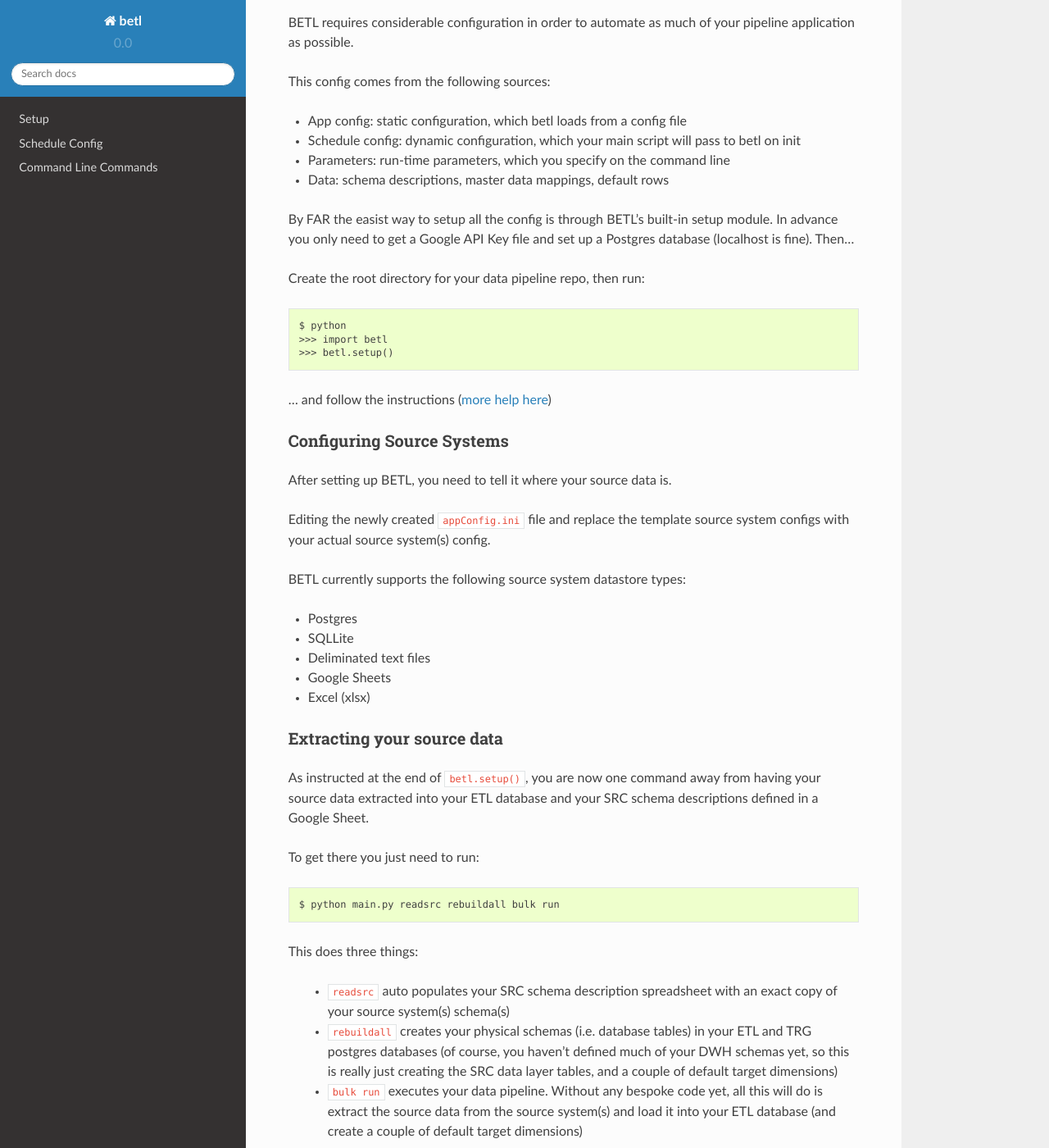
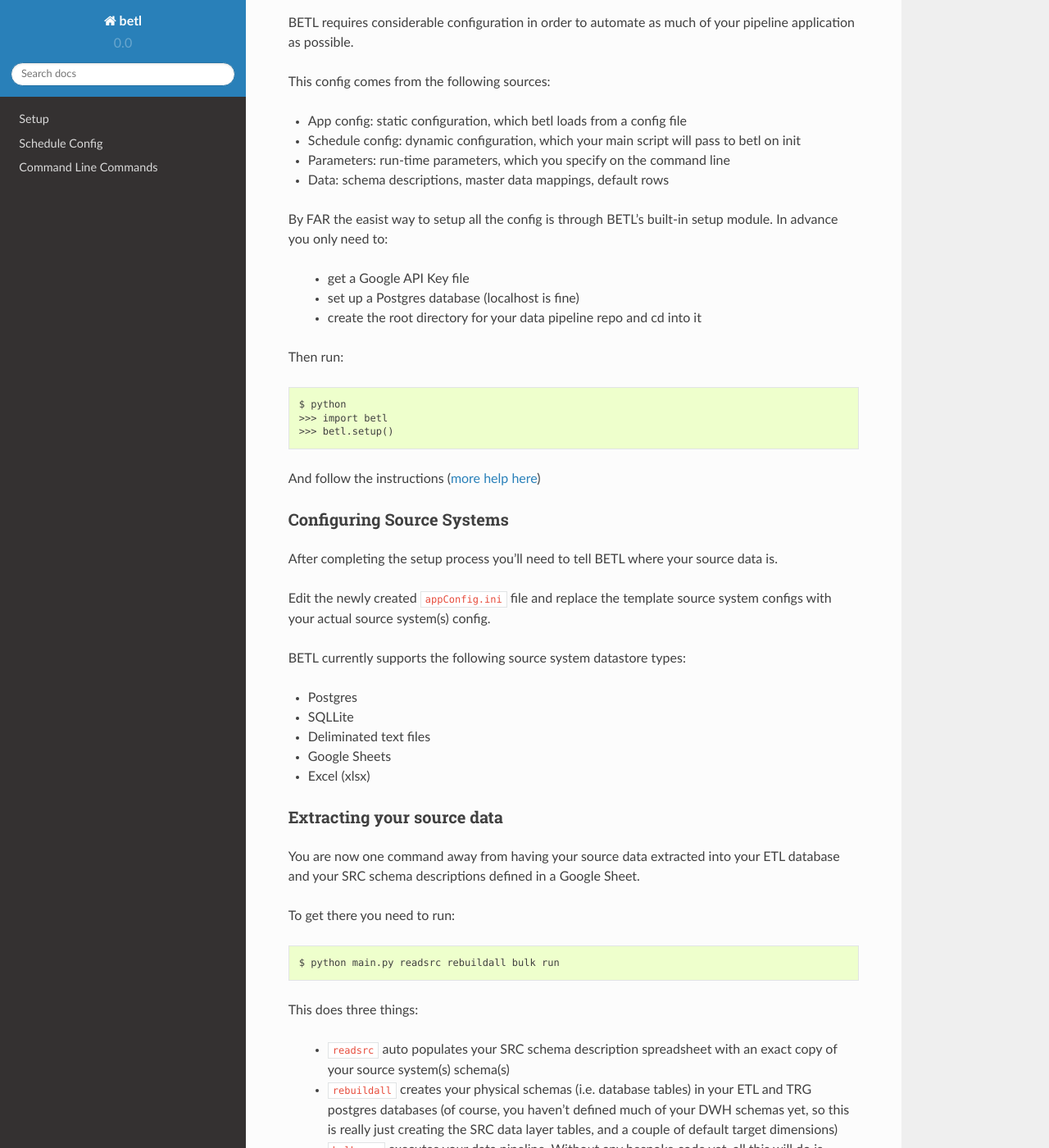
Before and after one commit to brianspurling/betl, a Sphinx documentation site: the page built from docs/source/index.rst, in a window 1280 px wide and 1400 px high, scrolled down 391 px. Shown: the whole window at 82% size. Built offline with Sphinx 7.4.7 and the Read the Docs theme 2.0.0, drawn with Linux system fonts in a browser that asks for light colours; some of the changed text lies outside the part shown.

Commit message:
Further changes to documentation

```diff
--- a/docs/source/index.rst
+++ b/docs/source/index.rst
@@ -33,22 +33,26 @@
 - Parameters: run-time parameters, which you specify on the command line
 - Data: schema descriptions, master data mappings, default rows
 
-By FAR the easist way to setup all the config is through BETL's built-in setup module. In advance you only need to get a Google API Key file and set up a Postgres database (localhost is fine). Then...
+By FAR the easist way to setup all the config is through BETL's built-in setup module. In advance you only need to:
 
-Create the root directory for your data pipeline repo, then run::
+ - get a Google API Key file
+ - set up a Postgres database (localhost is fine)
+ - create the root directory for your data pipeline repo and cd into it
+
+Then run::
 
   $ python
   >>> import betl
   >>> betl.setup()
 
-... and follow the instructions (:ref:`more help here <setup>`)
+And follow the instructions (:ref:`more help here <setup>`)
 
 Configuring Source Systems
 ==========================
 
-After setting up BETL, you need to tell it where your source data is.
+After completing the setup process you'll need to tell BETL where your source data is.
 
-Editing the newly created ``appConfig.ini`` file and replace the template source system configs with your actual source system(s) config.
+Edit the newly created ``appConfig.ini`` file and replace the template source system configs with your actual source system(s) config.
 
 BETL currently supports the following source system datastore types:
 
@@ -61,9 +65,9 @@
 Extracting your source data
 ===========================
 
-As instructed at the end of ``betl.setup()``, you are now one command away from having your source data extracted into your ETL database and your SRC schema descriptions defined in a Google Sheet.
+You are now one command away from having your source data extracted into your ETL database and your SRC schema descriptions defined in a Google Sheet.
 
-To get there you just need to run::
+To get there you need to run::
 
   $ python main.py readsrc rebuildall bulk run
 
@@ -122,7 +133,11 @@
 
 To benefit from the full power of the BETL framework, all data manipulation within your pipeline functions should be performed via a ``DataFlow()`` object.
 
-You start by telling the dataflow object what data to read from disk. Then you transform it. Then you write it back to disk. The next dataflow can pick up the output of the previous dataflow, and so on.
+You can instantiate a new DataFlow object from the Betl object passed into you pipeline function.
+
+Then you tell the DataFlow object what data to read from disk. Then you transform it. Then you write it back to disk.
+
+The next dataflow can pick up the output of the previous dataflow, and so on.
 
 Thus the common pattern for a pipeline functions is::
 
```
Also changed, not shown: other parts of docs/source/index.rst (+14 -3 lines).
